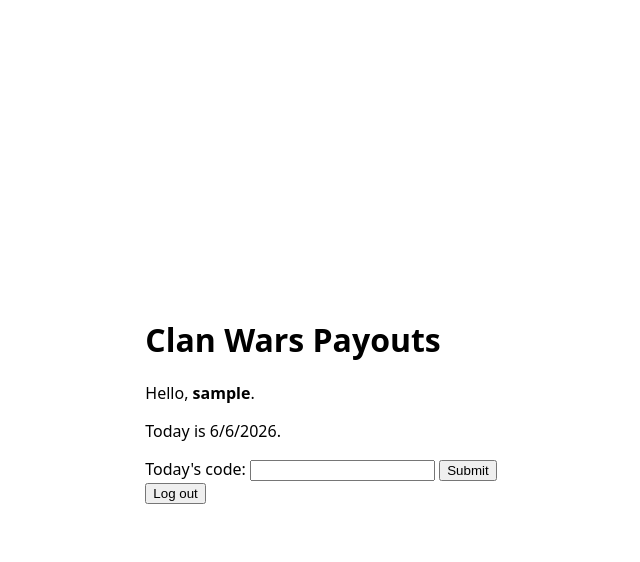
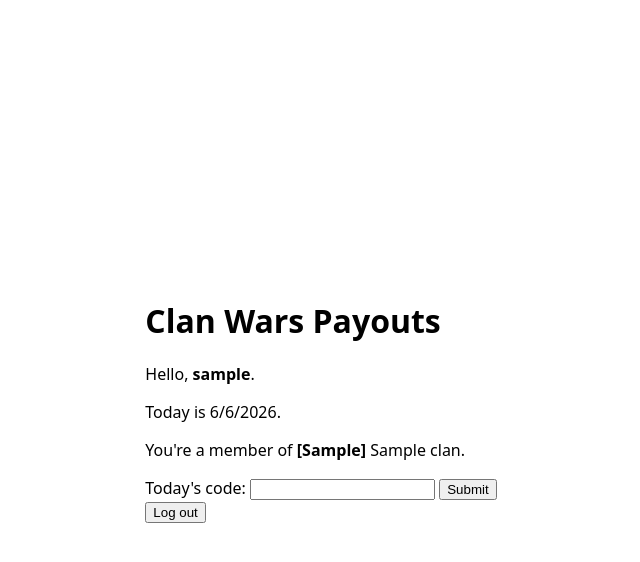
Before and after one commit to teng1m/clan-wars-payouts, a FastAPI app: page / in a window 1280 px wide. Shown: the top 562 px of the page, without its empty margins (319-959 px from the left). Run offline with FastAPI, Linux system fonts and the light colour scheme; the visitor is signed in with stand-in values (Sample User, id 1); tables that the repository leaves empty hold one stand-in row (values such as "Sample post").

Commit message:
update html for clan members

```diff
--- a/app/templates/index.html
+++ b/app/templates/index.html
@@ -13,6 +13,8 @@
             {% if user %}
             <p>Hello, <strong>{{ user.nickname }}</strong>.</p>
             <p>Today is <span id="today"></span>.</p>
+            {% if user.clan %}
+            <p>You're a member of <strong>[{{ user.clan.tag }}]</strong> {{ user.clan.name }}.</p>
 
             <form action="/attendance/enter" method="post">
                 <label>
@@ -21,6 +23,9 @@
                 </label>
                 <button type="submit">Submit</button>
             </form>
+            {% else %}
+            <p>You're not part of a clan!</p>
+            {% endif %}
 
             <form action="/logout" method="post">
                 <button type="submit">Log out</button>
```
